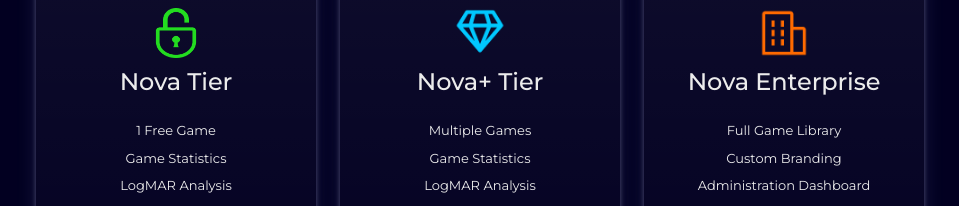
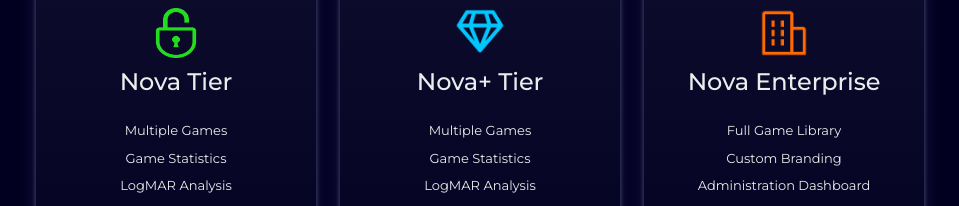
Before and after one commit to strava24/Oculus-Nova-LandingPage, an Angular app: page / in a window 1280 px wide. Shown: the part 2160-2366 px from the top of the page, without its empty margins (160-1119 px from the left). Built offline with nearby package versions, Linux system fonts and the light colour scheme.

Commit message:
Updated pricing

```diff
--- a/src/app/pricing/pricing.component.html
+++ b/src/app/pricing/pricing.component.html
@@ -11,7 +11,7 @@
       <img src="Icons/Nova Tier Icon.png" alt="Nova Tier Icon">
       <h2>Nova Tier</h2>
       <ul>
-        <li>1 Free Game</li>
+        <li>Multiple Games</li>
         <li>Game Statistics</li>
         <li>LogMAR Analysis</li>
       </ul>
```
